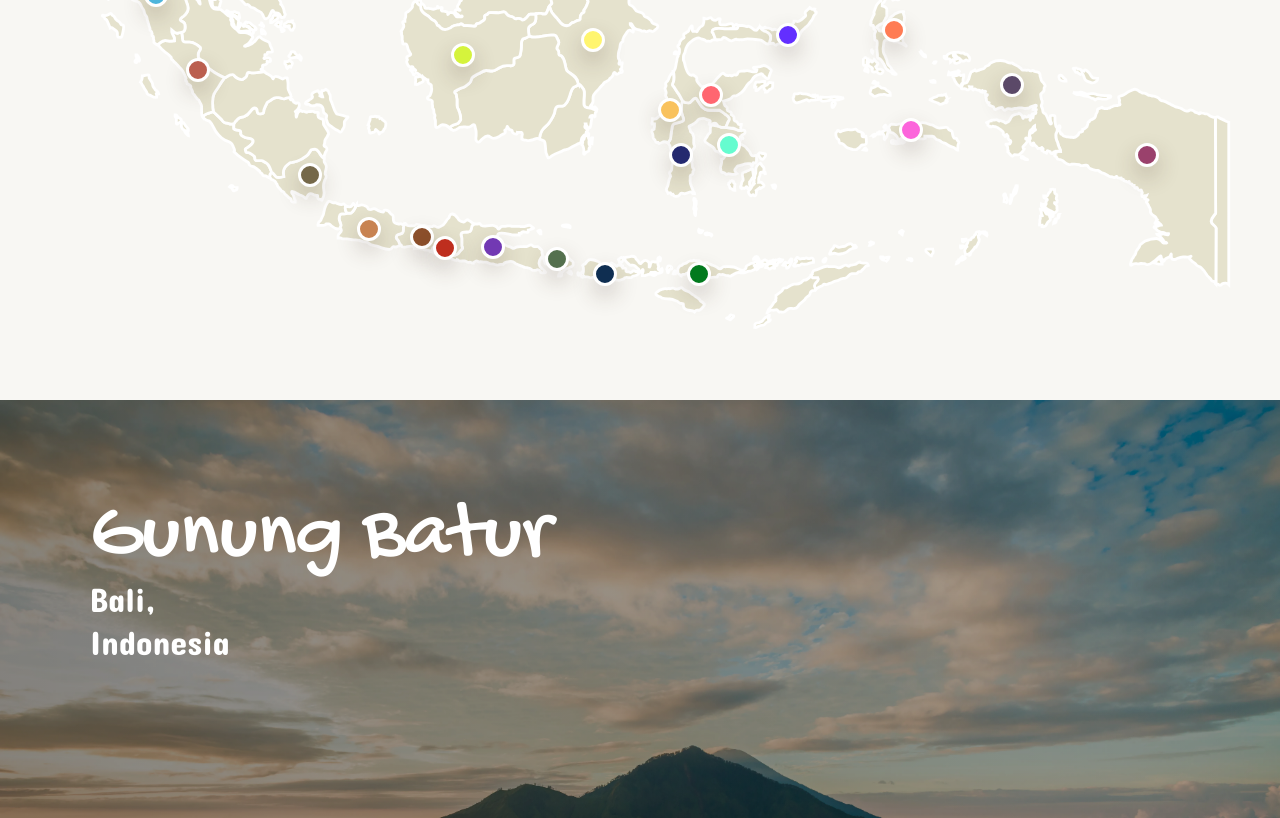
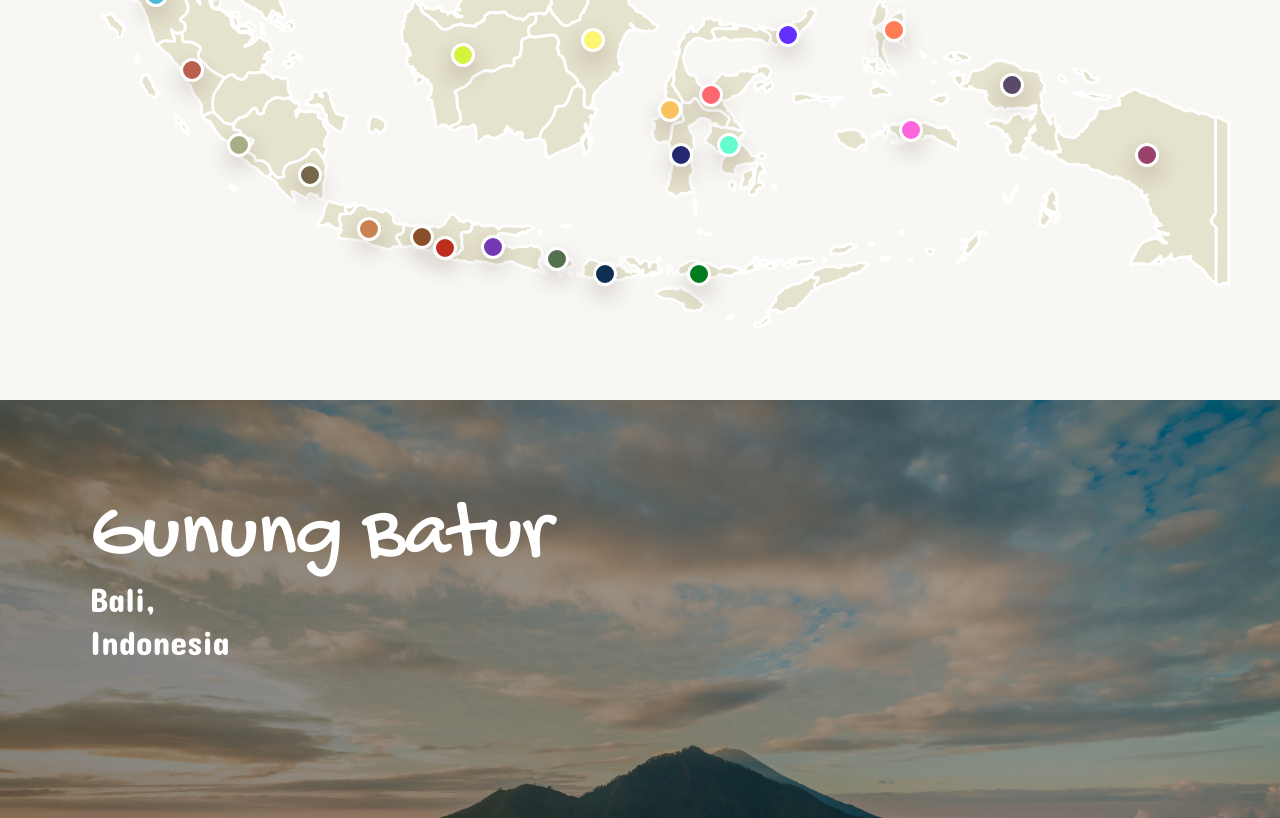
Before and after one commit to Rizky-K31/alamakna, a React (Vite) app: page / in a window 1280 px wide. Shown: the part 2000-2818 px from the top of the page. Built offline with nearby package versions, Linux system fonts and the light colour scheme; no server answers; a web font is replaced by a local one.

Commit message:
update data peta

```diff
--- a/src/data/flavorMapData.js
+++ b/src/data/flavorMapData.js
@@ -10,7 +10,7 @@ export const coffeeMapRegions = [
   {
     id: 'sumatera-barat',
     name: 'Sumatera Barat',
-    x: '12.5%',
+    x: '12%',
     y: '48%',
     color: '#bb5f4f',
     notes: ['Solok', 'Kerinci', 'Minangkabau'],
@@ -22,6 +22,14 @@ export const coffeeMapRegions = [
     y: '33%',
     color: '#4eb5db',
     notes: ['Mandailing', 'Lintong', 'Sidikalang', 'Dairi', 'Tapanuli'],
+  },
+    {
+    id: 'bengkulu',
+    name: 'Bengkulu',
+    x: '16%',
+    y: '63%',
+    color: '#a7ad85',
+    notes: ['Rejang Lebong', 'Kepahiang'],
   },
   {
     id: 'lampung',
```
